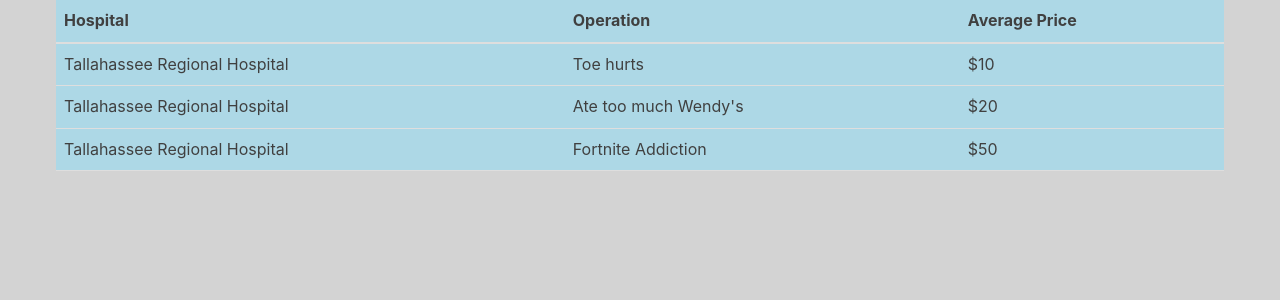
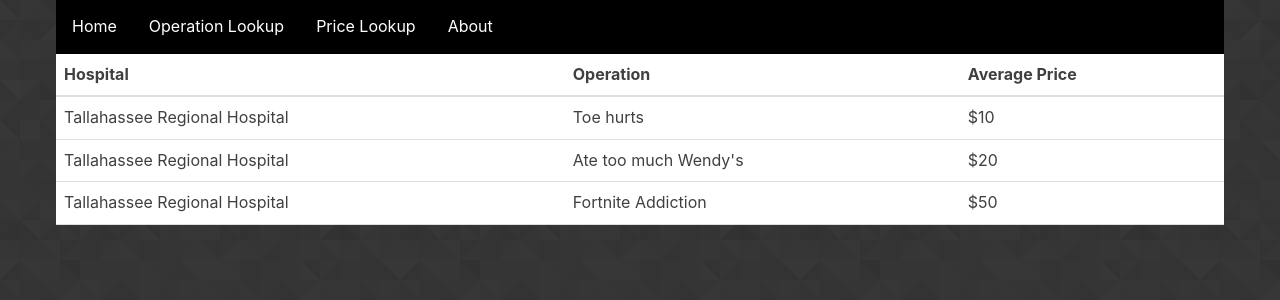
Before and after one commit to JCarbee98/HospitalPriceTracker, a React (Create React App) app: page / in a window 1280 px wide. Shown: the top 300 px of the page. Built offline with nearby package versions, Linux system fonts and the light colour scheme.

Commit message:
Merged Table.js with Menu.js (see desc for all changes)
-Moved Table.js to Menu.js
-Added CSS for horizontal menu bar
-added open source background image to webpage
-updated README

```diff
--- a/src/App.js
+++ b/src/App.js
@@ -1,12 +1,11 @@
 import React, {Component} from 'react';
-import Table from './Table';
+import Menu from './Menu';
 
 class App extends Component {
     render() {
         return (
             <div className="container">
-
-                <Table />
+                <Menu />
             </div>
         );
     }
--- a/src/Table.js
+++ b/src/Menu.js
@@ -1,9 +1,17 @@
 import React, {Component} from 'react';
 
-class Table extends Component {
+class Menu extends Component {
     render() {
         return (
-            <table bgcolor = "lightblue">
+			<div>
+			<ul>
+				  <li><a class="active" href="#home">Home</a></li>
+				  <li><a href="#news">Operation Lookup</a></li>
+				  <li><a href="#contact">Price Lookup</a></li>
+				  <li><a href="#about">About</a></li>
+				</ul>
+
+            <table bgcolor = "white">
 
                 <thead>
                     <tr>
@@ -30,8 +38,9 @@ class Table extends Component {
                     </tr>
                 </tbody>
             </table>
+			</div>
         );
     }
 }
 
-export default Table;
+export default Menu;
--- a/src/index.css
+++ b/src/index.css
@@ -184,7 +184,7 @@ html {
 
 body {
   color: #404040;
-  background: lightgrey;
+  background: url(background.png);
   font-size: 1rem; }
 
 p,
@@ -665,3 +665,27 @@ caption {
   =============== */
 /* Layout
   =============== */
+
+ul {
+  list-style-type: none;
+  margin: 0;
+  padding: 0;
+  overflow: hidden;
+  background-color: black;
+}
+
+li {
+  float: left;
+}
+
+li a {
+  display: block;
+  color: white;
+  text-align: center;
+  padding: 14px 16px;
+  text-decoration: none;
+}
+
+li a:hover {
+  background-color: white;
+}
```
Also changed, not shown: src/background.png (added), 1 other file (tests, documents, lock files or other folders).
